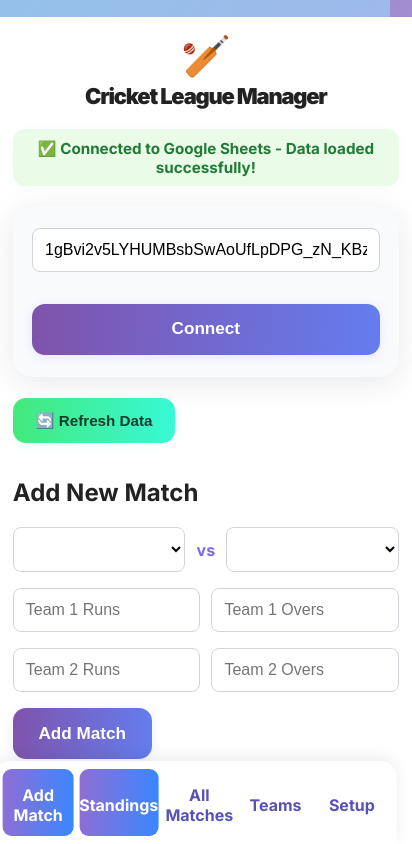
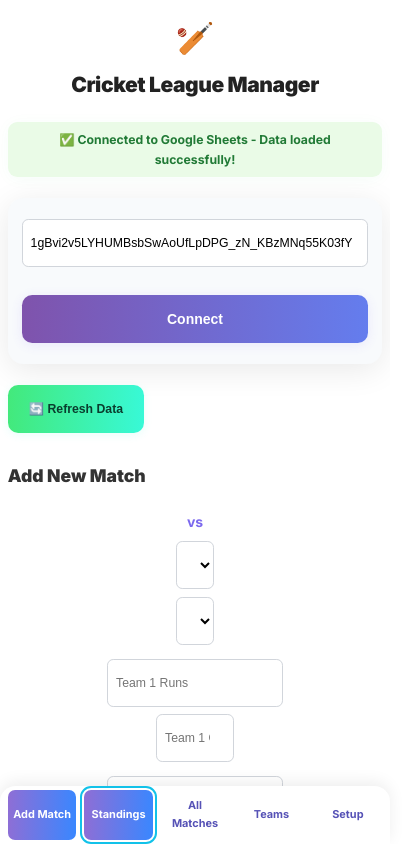
Before and after one commit to shobith-s/Cricket_league_tracker, a plain HTML site: page index.html in a window 390 px wide. Both pictures are taken after a click on the button "Standings". Shown: the top 844 px of the page, 412 px wide, since content can reach past the window. Drawn offline with Linux system fonts and the light colour scheme.

Commit message:
UI update

```diff
--- a/style.css
+++ b/style.css
@@ -4,9 +4,28 @@
     --background: #e0e7ff;
     --white: #fff;
     --gray: #f8fafc;
-    --radius: 20px;
+    --radius: min(20px, 4vw);
     --shadow: 0 6px 32px rgba(0, 0, 0, 0.09);
     --font-main: 'Inter', 'Segoe UI', Arial, sans-serif;
+
+    /* Responsive spacing variables */
+    --spacing-xs: clamp(0.25rem, 1vw, 0.5rem);
+    --spacing-sm: clamp(0.5rem, 2vw, 1rem);
+    --spacing-md: clamp(1rem, 3vw, 1.5rem);
+    --spacing-lg: clamp(1.5rem, 4vw, 2.5rem);
+    --spacing-xl: clamp(2rem, 5vw, 3rem);
+
+    /* Responsive font sizes */
+    --font-xs: clamp(0.75rem, 2.5vw, 0.875rem);
+    --font-sm: clamp(0.875rem, 3vw, 1rem);
+    --font-md: clamp(1rem, 3.5vw, 1.125rem);
+    --font-lg: clamp(1.25rem, 4vw, 1.5rem);
+    --font-xl: clamp(1.5rem, 5vw, 2rem);
+    --font-2xl: clamp(1.875rem, 6vw, 2.5rem);
+}
+
+* {
+    box-sizing: border-box;
 }
 
 body,
@@ -17,6 +36,8 @@ html {
     background: linear-gradient(120deg, #a18cd1 0%, #fbc2eb 100%);
     min-height: 100vh;
     color: #222;
+    font-size: var(--font-sm);
+    line-height: 1.6;
 }
 
 .app-bg {
@@ -28,45 +49,45 @@ html {
 }
 
 .container {
-    max-width: 430px;
-    width: 98vw;
-    margin: 2vh auto 0 auto;
+    width: min(100vw, 430px);
+    margin: 0 auto;
     background: var(--white);
     border-radius: var(--radius);
     box-shadow: var(--shadow);
-    padding: 2.2rem 1.2rem 6rem 1.2rem;
-    min-height: 90vh;
+    padding: var(--spacing-lg) var(--spacing-md) calc(var(--spacing-xl) * 2.5) var(--spacing-md);
+    min-height: 100vh;
     position: relative;
-    transition: max-width .25s;
+    transition: all 0.3s ease;
 }
 
 .main-header {
     text-align: center;
-    margin-bottom: 1.2rem;
+    margin-bottom: var(--spacing-lg);
 }
 
 .main-header .emoji {
-    font-size: 2.5rem;
-    margin-bottom: .2rem;
+    font-size: clamp(2rem, 8vw, 2.5rem);
+    margin-bottom: var(--spacing-xs);
 }
 
 .main-header h1 {
     font-weight: 900;
-    letter-spacing: -1.2px;
+    letter-spacing: -0.02em;
     margin: 0;
-    font-size: 2.0rem;
+    font-size: var(--font-xl);
 }
 
 .status {
-    margin-bottom: 1.2rem;
-    padding: 0.7em 1em;
-    border-radius: 12px;
+    margin-bottom: var(--spacing-lg);
+    padding: var(--spacing-sm) var(--spacing-md);
+    border-radius: calc(var(--radius) * 0.6);
     background: #eafbe7;
     color: #10622c;
     font-weight: 600;
-    font-size: 1rem;
+    font-size: var(--font-sm);
     text-align: center;
     box-shadow: 0 2px 16px rgba(34, 197, 94, .04);
+    word-wrap: break-word;
 }
 
 .status.connected {
@@ -85,35 +106,42 @@ html {
     background: var(--gray);
     border-radius: var(--radius);
     box-shadow: var(--shadow);
-    padding: 1.4rem 1.2rem;
-    margin-bottom: 1.3rem;
+    padding: var(--spacing-lg) var(--spacing-md);
+    margin-bottom: var(--spacing-lg);
     display: flex;
     flex-direction: column;
-    gap: 1rem;
+    gap: var(--spacing-md);
 }
 
 .connect-card input {
     width: 100%;
-    padding: 0.95em;
-    font-size: 1rem;
-    border-radius: 10px;
+    padding: var(--spacing-sm);
+    font-size: var(--font-sm);
+    border-radius: calc(var(--radius) * 0.5);
     border: 1.5px solid #d1d5db;
-    margin-bottom: 1em;
+    margin-bottom: var(--spacing-md);
     outline: none;
     background: #fff;
+    transition: all 0.2s ease;
+}
+
+.connect-card input:focus {
+    border-color: var(--accent);
+    background: #eef5ff;
 }
 
 .btn {
     border: none;
-    padding: 0.9em 1.5em;
-    border-radius: 13px;
-    font-size: 1.07rem;
+    padding: var(--spacing-sm) var(--spacing-lg);
+    border-radius: calc(var(--radius) * 0.65);
+    font-size: var(--font-md);
     font-weight: 700;
     cursor: pointer;
-    transition: box-shadow .18s, background .12s;
+    transition: all 0.2s ease;
     background: var(--primary);
     color: #fff;
     box-shadow: 0 2px 12px rgba(105, 78, 247, 0.11);
+    min-height: 48px;
 }
 
 .btn.primary {
@@ -122,14 +150,15 @@ html {
 
 .btn:active {
     opacity: 0.95;
+    transform: translateY(1px);
 }
 
 .refresh-btn {
     background: linear-gradient(92deg, #43e97b 0%, #38f9d7 100%);
     color: #0a3d2e;
-    margin-bottom: 1em;
+    margin-bottom: var(--spacing-md);
     font-weight: 700;
-    font-size: .95rem;
+    font-size: var(--font-sm);
     box-shadow: 0 2px 8px rgba(56, 249, 215, 0.12);
 }
 
@@ -141,13 +170,12 @@ nav.tabbar {
     width: 100vw;
     max-width: 430px;
     background: var(--white);
-    border-radius: 18px 18px 0 0;
+    border-radius: var(--radius) var(--radius) 0 0;
     box-shadow: 0 -4px 16px rgba(0, 0, 0, .07);
     display: flex;
     justify-content: space-between;
     z-index: 10;
-    padding: 0.5em 0.4em;
-    margin: 0 auto;
+    padding: var(--spacing-xs) var(--spacing-xs);
 }
 
 .tab-link {
@@ -157,11 +185,17 @@ nav.tabbar {
     font: inherit;
     font-weight: 700;
     color: #5652b6;
-    padding: 1em 0 0.7em 0;
-    font-size: 1rem;
-    border-radius: 9px;
-    margin: 0 0.18em;
-    transition: background .17s, color .13s;
+    padding: var(--spacing-md) var(--spacing-xs);
+    font-size: var(--font-xs);
+    border-radius: calc(var(--radius) * 0.45);
+    margin: 0 var(--spacing-xs);
+    transition: all 0.2s ease;
+    min-height: 48px;
+    display: flex;
+    align-items: center;
+    justify-content: center;
+    text-align: center;
+    cursor: pointer;
 }
 
 .tab-link.active {
@@ -170,44 +204,53 @@ nav.tabbar {
 }
 
 .tab-views {
-    margin-bottom: 5.7rem;
-    /* For tabbar */
+    margin-bottom: calc(var(--spacing-xl) * 2);
 }
 
 .tab-view {
     display: none;
-    margin-top: 0.5rem;
+    margin-top: var(--spacing-sm);
 }
 
 .tab-view.active {
     display: block;
 }
 
+.tab-view h2 {
+    font-size: var(--font-lg);
+    margin-bottom: var(--spacing-lg);
+    color: #333;
+    font-weight: 800;
+}
+
 .input-row {
     display: flex;
-    gap: 0.7em;
-    margin-bottom: 1em;
+    gap: var(--spacing-sm);
+    margin-bottom: var(--spacing-md);
     flex-wrap: wrap;
+    align-items: center;
 }
 
 .input-row .vs {
     font-weight: 700;
     color: #7b68ee;
-    align-self: center;
+    font-size: var(--font-md);
+    flex-shrink: 0;
 }
 
 select,
 input[type="number"],
 input[type="text"] {
-    padding: 0.75em;
-    border-radius: 8px;
+    padding: var(--spacing-sm);
+    border-radius: calc(var(--radius) * 0.4);
     border: 1.3px solid #d1d5db;
-    font-size: 1rem;
+    font-size: var(--font-sm);
     background: #fff;
     outline: none;
     flex: 1;
     min-width: 0;
-    box-sizing: border-box;
+    min-height: 48px;
+    transition: all 0.2s ease;
 }
 
 select:focus,
@@ -218,10 +261,10 @@ input:focus {
 
 .table-container {
     background: #fff;
-    border-radius: 12px;
+    border-radius: calc(var(--radius) * 0.6);
     box-shadow: var(--shadow);
     overflow-x: auto;
-    padding: .7em 0.5em;
+    padding: var(--spacing-sm);
 }
 
 table {
@@ -232,18 +275,21 @@ table {
 
 th,
 td {
-    padding: .7em .6em;
+    padding: var(--spacing-sm) var(--spacing-xs);
     text-align: center;
     border-bottom: 1px solid #ececec;
-    font-size: 0.98rem;
+    font-size: var(--font-xs);
+    word-wrap: break-word;
 }
 
 th {
     background: #e6e8fc;
     color: #5b53b1;
     font-weight: 800;
-    font-size: 1.01em;
-    border-radius: 9px 9px 0 0;
+    font-size: var(--font-sm);
+    border-radius: calc(var(--radius) * 0.45) calc(var(--radius) * 0.45) 0 0;
+    position: sticky;
+    top: 0;
 }
 
 tr:last-child td {
@@ -262,25 +308,26 @@ tr:last-child td {
 
 .match-item {
     background: #f4f9ff;
-    border-radius: 15px;
-    padding: 1.2em 1em;
-    margin-bottom: 1.1em;
+    border-radius: calc(var(--radius) * 0.75);
+    padding: var(--spacing-lg) var(--spacing-md);
+    margin-bottom: var(--spacing-md);
     box-shadow: 0 2px 10px rgba(76, 110, 245, .07);
     border-left: 5px solid #52b7fc;
 }
 
 .match-teams {
-    font-size: 1.17rem;
+    font-size: var(--font-md);
     font-weight: 700;
-    margin-bottom: .2em;
+    margin-bottom: var(--spacing-xs);
     color: #353171;
+    word-wrap: break-word;
 }
 
 .match-score,
 .match-result {
-    font-size: 1rem;
+    font-size: var(--font-sm);
     color: #4b4b4b;
-    margin-bottom: 0.1em;
+    margin-bottom: var(--spacing-xs);
 }
 
 .match-result {
@@ -289,68 +336,117 @@ tr:last-child td {
 }
 
 small {
-    font-size: 0.95em;
+    font-size: var(--font-xs);
     color: #9b9b9b;
 }
 
-/* ----- MOBILE FIX STARTS HERE ----- */
-@media (max-width: 700px) {
+/* Mobile-first responsive breakpoints */
+@media (max-width: 480px) {
     .container {
-        max-width: 100vw;
-        min-width: 99vw;
-        padding: 0.9rem 0.8rem 6.5rem 0.8rem;
-        /* increased horizontal padding */
+        width: 100vw;
         border-radius: 0;
         box-shadow: none;
+        padding: var(--spacing-md) var(--spacing-sm) calc(var(--spacing-xl) * 3) var(--spacing-sm);
     }
 
     nav.tabbar {
+        width: 100vw;
         max-width: 100vw;
-        border-radius: 16px 16px 0 0;
+        border-radius: var(--radius) var(--radius) 0 0;
     }
 
-    .main-header h1 {
-        font-size: 1.37rem;
+    .input-row {
+        flex-direction: column;
+        gap: var(--spacing-sm);
     }
 
-    .status {
-        font-size: 0.95rem;
-        padding: 0.65em 0.3em;
+    .input-row .vs {
+        order: -1;
+        align-self: center;
+    }
+
+    .tab-link {
+        font-size: clamp(0.7rem, 2.8vw, 0.8rem);
+        padding: var(--spacing-sm) var(--spacing-xs);
     }
 
     th,
     td {
-        padding: .4em .3em;
-        font-size: 0.93rem;
+        padding: var(--spacing-xs);
+        font-size: clamp(0.7rem, 2.5vw, 0.8rem);
     }
 }
 
-/* ----- MOBILE FIX ENDS HERE ----- */
-
-@media (min-width: 701px) and (max-width: 1080px) {
+@media (min-width: 481px) and (max-width: 768px) {
     .container {
-        max-width: 640px;
-        min-width: 0;
-        padding: 2.2rem 2.5rem 6rem 2.5rem;
+        width: min(95vw, 600px);
+        padding: var(--spacing-lg) var(--spacing-lg) calc(var(--spacing-xl) * 2.5) var(--spacing-lg);
     }
 
     nav.tabbar {
-        max-width: 640px;
+        max-width: min(95vw, 600px);
     }
 }
 
-@media (min-width: 1081px) {
+@media (min-width: 769px) and (max-width: 1024px) {
     .container {
-        max-width: 600px;
-        min-width: 0;
-        padding: 2.6rem 3.2rem 6rem 3.2rem;
+        width: min(90vw, 700px);
+        padding: var(--spacing-xl) var(--spacing-xl) calc(var(--spacing-xl) * 2.5) var(--spacing-xl);
     }
 
     nav.tabbar {
-        max-width: 600px;
+        max-width: min(90vw, 700px);
+    }
+}
+
+@media (min-width: 1025px) {
+    .container {
+        width: min(85vw, 800px);
+        padding: var(--spacing-xl) calc(var(--spacing-xl) * 1.5) calc(var(--spacing-xl) * 2.5) calc(var(--spacing-xl) * 1.5);
+    }
+
+    nav.tabbar {
+        max-width: min(85vw, 800px);
     }
 
     .main-header h1 {
-        font-size: 2.2rem;
+        font-size: var(--font-2xl);
+    }
+
+    .input-row {
+        flex-wrap: nowrap;
     }
 }
+
+/* Landscape orientation adjustments */
+@media (orientation: landscape) and (max-height: 600px) {
+    .container {
+        padding-top: var(--spacing-sm);
+        padding-bottom: calc(var(--spacing-xl) * 2);
+    }
+
+    .main-header {
+        margin-bottom: var(--spacing-md);
+    }
+
+    .main-header .emoji {
+        font-size: clamp(1.5rem, 6vw, 2rem);
+    }
+}
+
+/* Accessibility improvements */
+@media (prefers-reduced-motion: reduce) {
+    * {
+        transition: none !important;
+        animation: none !important;
+    }
+}
+
+/* Focus improvements for keyboard navigation */
+.btn:focus,
+.tab-link:focus,
+input:focus,
+select:focus {
+    outline: 2px solid var(--accent);
+    outline-offset: 2px;
+}
```
